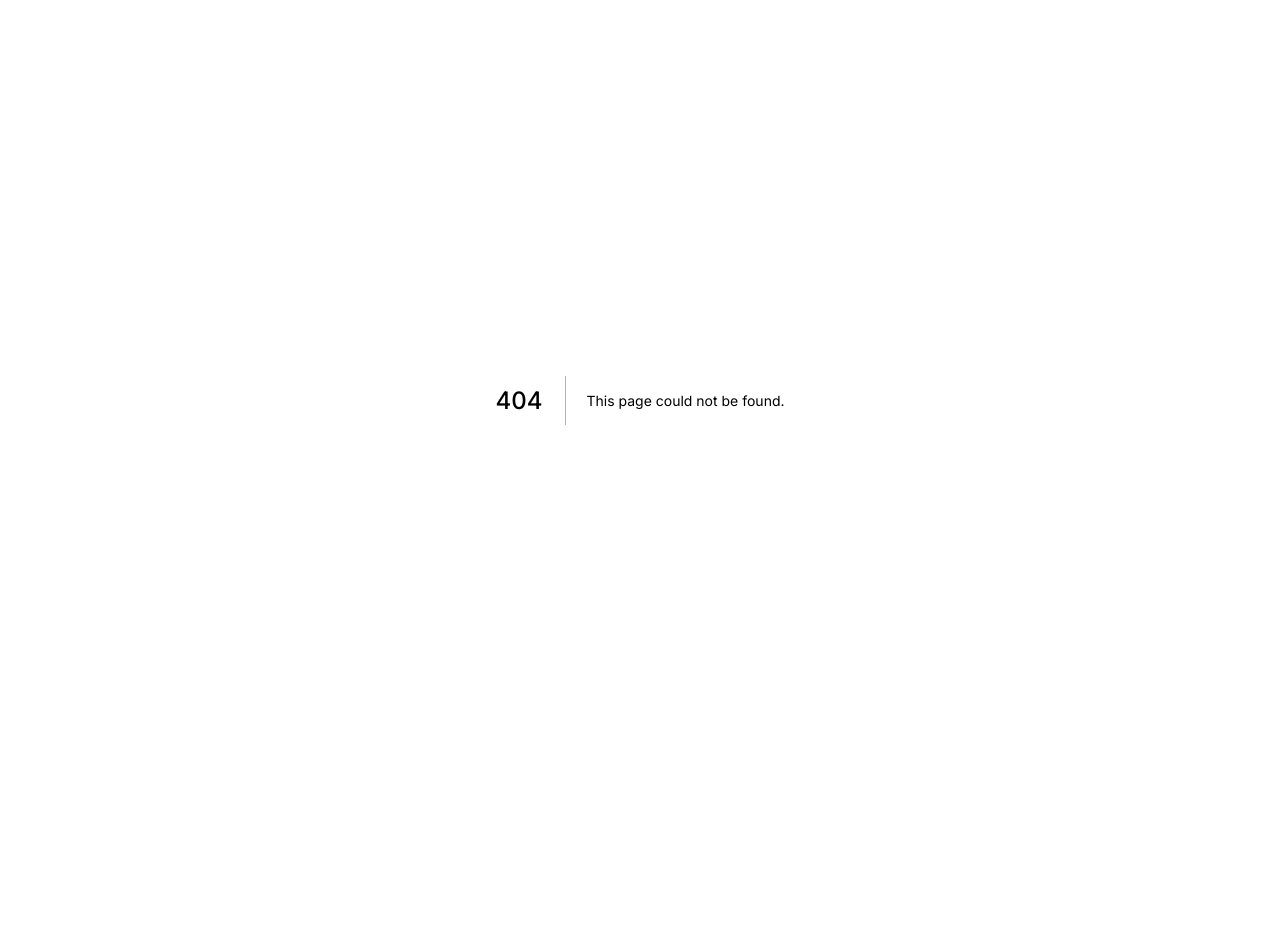
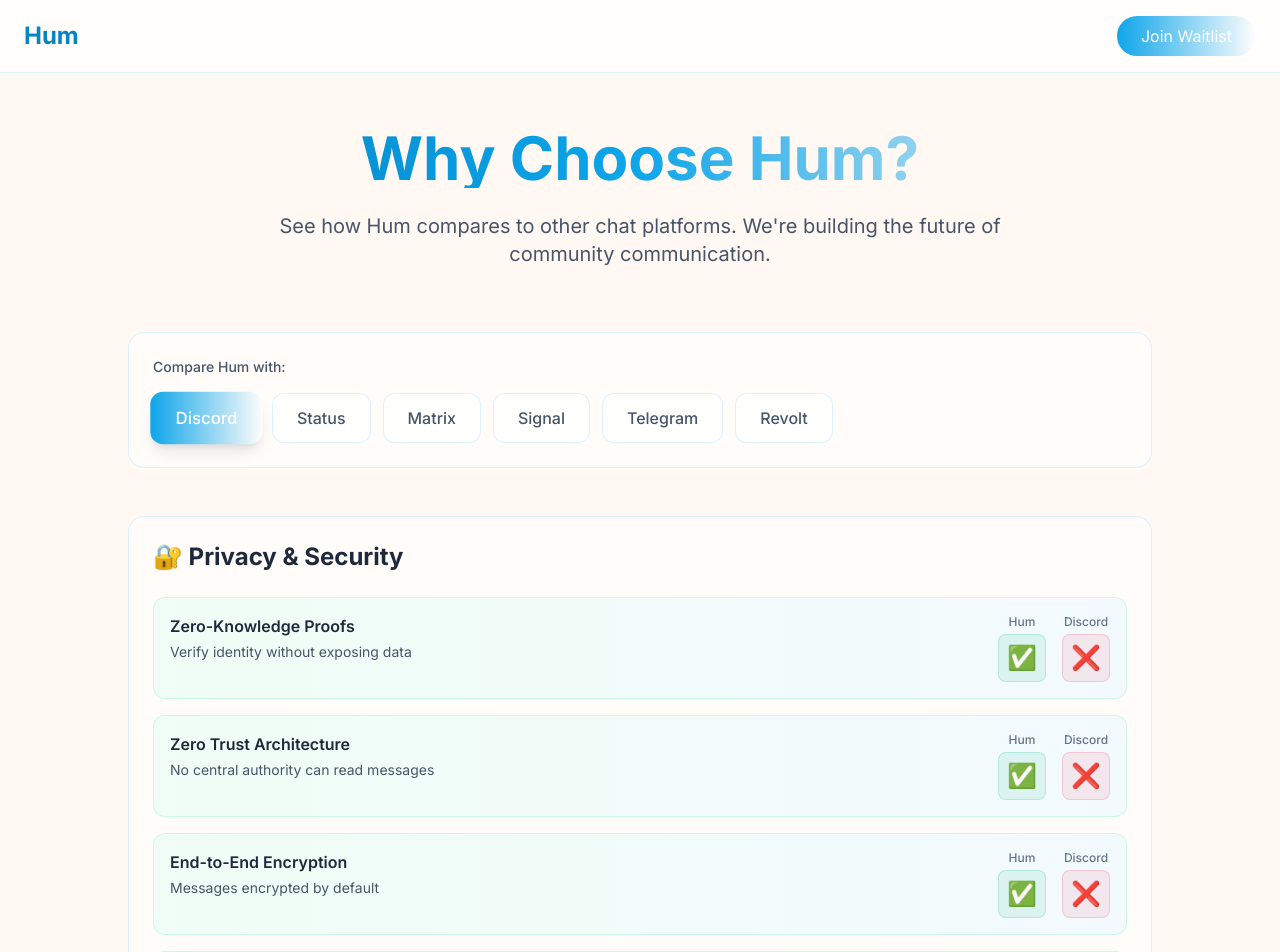
Before and after one commit to TalonDragon000/hum-landing-page, a Next.js app: page /compare in a window 1280 px wide. Before the commit this address had no page. Shown: the top 952 px of the page. Before the commit the page ends 800 px from the top, so only its background shows below. Built offline with nearby package versions, Linux system fonts and the light colour scheme.

Commit message:
Add /compare page for competitor comparison

```diff
--- /dev/null
+++ b/app/compare/page.tsx
@@ -0,0 +1,178 @@
+'use client';
+
+import { useState } from 'react';
+import { motion, AnimatePresence } from 'framer-motion';
+import { comparisonData, CompetitorName } from '@/lib/comparisonData';
+
+export default function ComparePage() {
+  const [selectedCompetitor, setSelectedCompetitor] = useState<CompetitorName>('Discord');
+
+  const getIndicatorColor = (indicator: string) => {
+    if (indicator === '✅') return 'text-emerald-500';
+    if (indicator === '⚠️') return 'text-amber-500';
+    return 'text-rose-400';
+  };
+
+  const getIndicatorBg = (indicator: string) => {
+    if (indicator === '✅') return 'bg-emerald-500/10 border-emerald-500/20';
+    if (indicator === '⚠️') return 'bg-amber-500/10 border-amber-500/20';
+    return 'bg-rose-500/10 border-rose-500/20';
+  };
+
+  return (
+    <div className="min-h-screen bg-gradient-to-br from-cream via-white to-sky-50">
+      {/* Navigation */}
+      <nav className="fixed top-0 left-0 right-0 z-50 bg-white/80 backdrop-blur-md border-b border-sky-200/50">
+        <div className="container mx-auto px-6 py-4 flex items-center justify-between">
+          <a href="/" className="text-2xl font-bold text-sky-600 hover:text-sky-700 transition-colors">
+            Hum
+          </a>
+          <a
+            href="/#waitlist"
+            className="px-6 py-2 bg-gradient-to-r from-sky-500 to-coral-500 text-white rounded-full hover:shadow-lg transition-all"
+          >
+            Join Waitlist
+          </a>
+        </div>
+      </nav>
+
+      {/* Hero Section */}
+      <section className="pt-32 pb-16 px-6">
+        <div className="container mx-auto max-w-5xl text-center">
+          <motion.h1
+            className="text-5xl md:text-6xl font-bold mb-6 bg-gradient-to-r from-sky-600 via-sky-500 to-coral-500 bg-clip-text text-transparent"
+            initial={{ opacity: 0, y: 20 }}
+            animate={{ opacity: 1, y: 0 }}
+            transition={{ duration: 0.6 }}
+          >
+            Why Choose Hum?
+          </motion.h1>
+          <motion.p
+            className="text-xl text-slate-600 max-w-3xl mx-auto"
+            initial={{ opacity: 0, y: 20 }}
+            animate={{ opacity: 1, y: 0 }}
+            transition={{ duration: 0.6, delay: 0.1 }}
+          >
+            See how Hum compares to other chat platforms. We're building the future of community communication.
+          </motion.p>
+        </div>
+      </section>
+
+      {/* Competitor Selector */}
+      <section className="px-6 pb-12">
+        <div className="container mx-auto max-w-5xl">
+          <div className="bg-white/60 backdrop-blur-sm rounded-2xl p-6 border border-sky-200/50">
+            <p className="text-sm font-medium text-slate-600 mb-4">Compare Hum with:</p>
+            <div className="flex flex-wrap gap-3">
+              {comparisonData.competitors.filter(c => c !== 'Hum').map((competitor) => (
+                <button
+                  key={competitor}
+                  onClick={() => setSelectedCompetitor(competitor as CompetitorName)}
+                  className={`px-6 py-3 rounded-xl font-medium transition-all ${
+                    selectedCompetitor === competitor
+                      ? 'bg-gradient-to-r from-sky-500 to-coral-500 text-white shadow-lg scale-105'
+                      : 'bg-white/80 text-slate-600 hover:bg-white hover:shadow-md border border-sky-200/50'
+                  }`}
+                >
+                  {competitor}
+                </button>
+              ))}
+            </div>
+          </div>
+        </div>
+      </section>
+
+      {/* Comparison Table */}
+      <section className="px-6 pb-20">
+        <div className="container mx-auto max-w-5xl">
+          <AnimatePresence mode="wait">
+            <motion.div
+              key={selectedCompetitor}
+              initial={{ opacity: 0, y: 20 }}
+              animate={{ opacity: 1, y: 0 }}
+              exit={{ opacity: 0, y: -20 }}
+              transition={{ duration: 0.3 }}
+              className="space-y-8"
+            >
+              {comparisonData.categories.map((category) => {
+                const features = comparisonData.features[category];
+                if (!features || features.length === 0) return null;
+
+                return (
+                  <div key={category} className="bg-white/60 backdrop-blur-sm rounded-2xl p-6 border border-sky-200/50">
+                    <h2 className="text-2xl font-bold mb-6 text-slate-800">{category}</h2>
+                    <div className="space-y-4">
+                      {features.map((feature: any, idx: number) => {
+                        const humValue = feature.Hum;
+                        const compValue = feature[selectedCompetitor];
+                        const isHumAdvantage = (humValue === '✅' && compValue !== '✅');
+
+                        return (
+                          <div
+                            key={idx}
+                            className={`p-4 rounded-xl border transition-all ${
+                              isHumAdvantage
+                                ? 'bg-gradient-to-r from-emerald-50/80 to-sky-50/80 border-emerald-200/50'
+                                : 'bg-white/40 border-slate-200/50'
+                            }`}
+                          >
+                            <div className="flex items-start justify-between gap-4">
+                              <div className="flex-1">
+                                <h3 className="font-semibold text-slate-800 mb-1">{feature.feature}</h3>
+                                <p className="text-sm text-slate-600">{feature.description}</p>
+                              </div>
+                              <div className="flex items-center gap-4 shrink-0">
+                                {/* Hum */}
+                                <div className="text-center">
+                                  <div className="text-xs font-medium text-slate-500 mb-1">Hum</div>
+                                  <div className={`w-12 h-12 rounded-lg flex items-center justify-center text-2xl border ${getIndicatorBg(humValue)}`}>
+                                    <span className={getIndicatorColor(humValue)}>{humValue}</span>
+                                  </div>
+                                </div>
+
+                                {/* Competitor */}
+                                <div className="text-center">
+                                  <div className="text-xs font-medium text-slate-500 mb-1">{selectedCompetitor}</div>
+                                  <div className={`w-12 h-12 rounded-lg flex items-center justify-center text-2xl border ${getIndicatorBg(compValue)}`}>
+                                    <span className={getIndicatorColor(compValue)}>{compValue}</span>
+                                  </div>
+                                </div>
+                              </div>
+                            </div>
+                          </div>
+                        );
+                      })}
+                    </div>
+                  </div>
+                );
+              })}
+            </motion.div>
+          </AnimatePresence>
+        </div>
+      </section>
+
+      {/* CTA Section */}
+      <section className="px-6 pb-20">
+        <div className="container mx-auto max-w-4xl">
+          <div className="bg-gradient-to-r from-sky-500 to-coral-500 rounded-3xl p-12 text-center text-white">
+            <h2 className="text-4xl font-bold mb-4">Ready to experience the difference?</h2>
+            <p className="text-xl mb-8 text-white/90">Join the waitlist and be first to know when we launch.</p>
+            <a
+              href="/#waitlist"
+              className="inline-block px-8 py-4 bg-white text-sky-600 rounded-full font-semibold hover:shadow-xl transition-all transform hover:scale-105"
+            >
+              Join the Waitlist
+            </a>
+          </div>
+        </div>
+      </section>
+
+      {/* Footer */}
+      <footer className="bg-slate-900 text-white py-12 px-6">
+        <div className="container mx-auto max-w-6xl text-center">
+          <p className="text-slate-400">© 2026 Hum. Built for Web3 communities who value privacy.</p>
+        </div>
+      </footer>
+    </div>
+  );
+}
```
